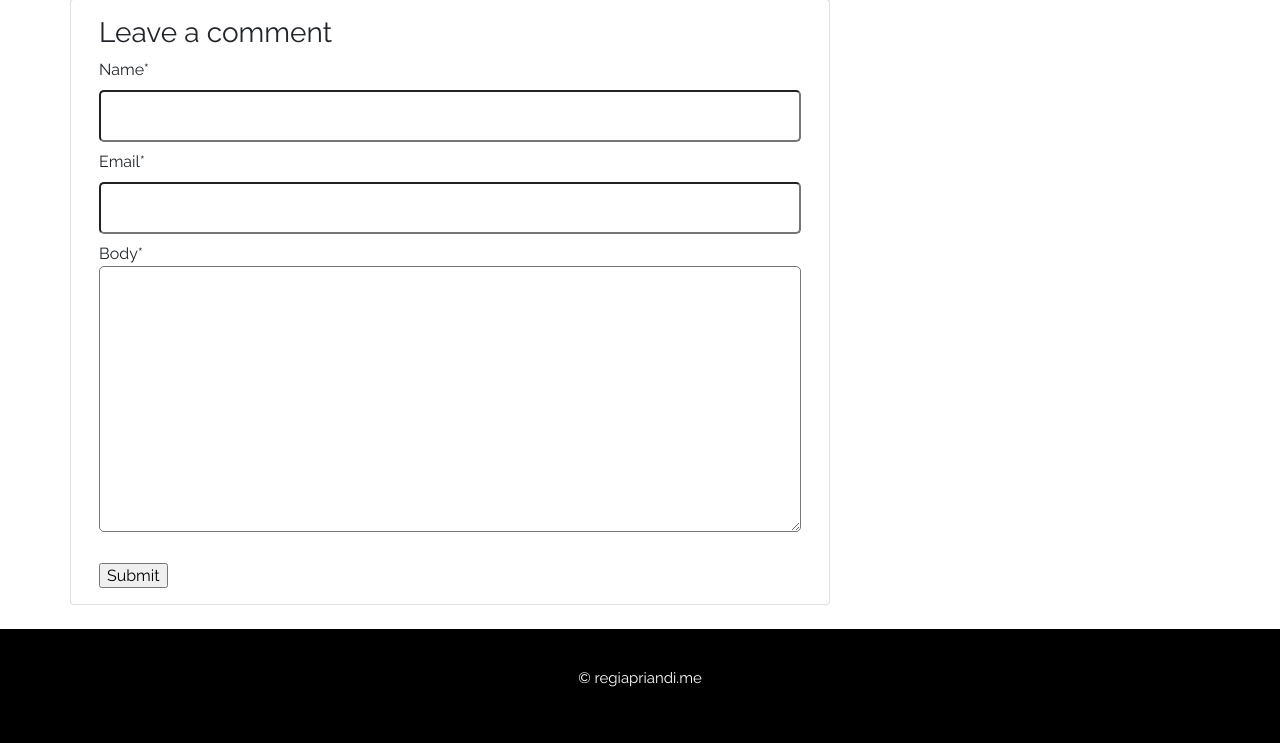
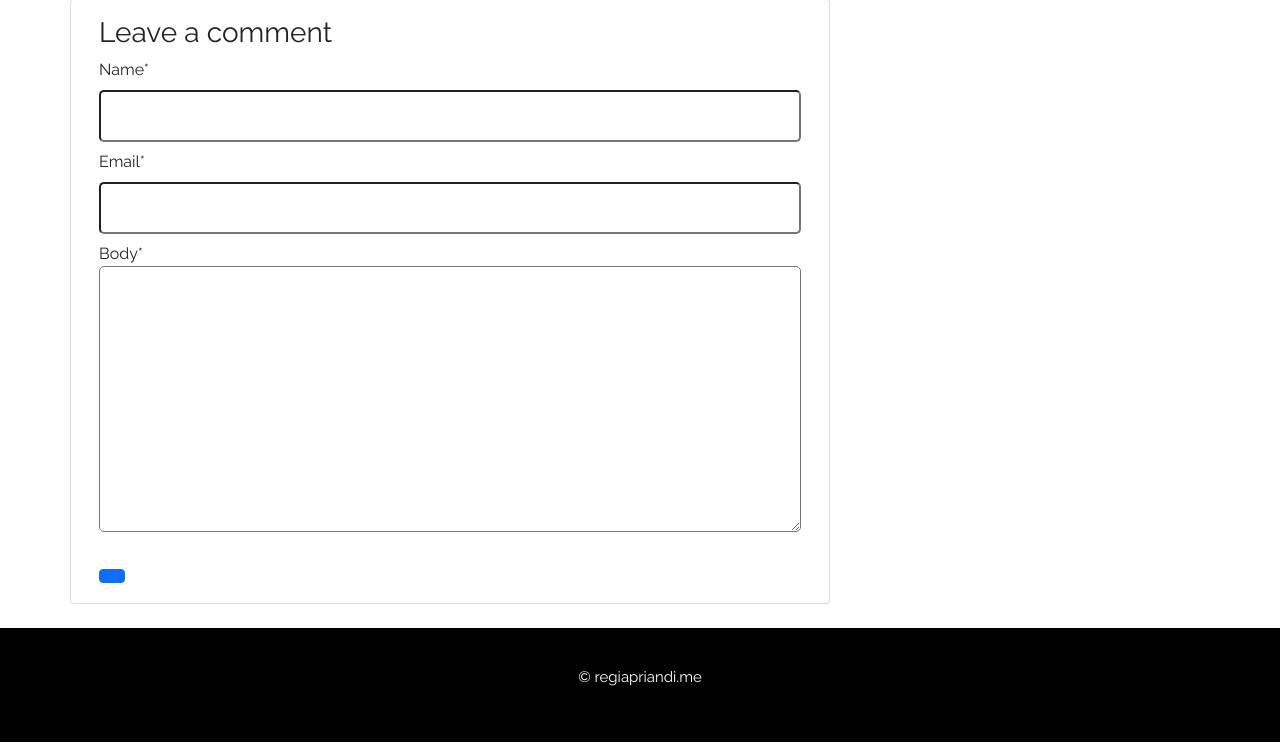
Before and after one commit to regiapriandi012/regiapriandi.me, a Django app: a page that uses webregi/templates/blog-detail.html in a window 1280 px wide. Shown: the part 779-1522 px from the top of the page. Run offline with Django 4.2, Linux system fonts and the light colour scheme; tables that the repository leaves empty hold one stand-in row (values such as "Sample post"); parts of the project's set-up code (start-up, migrations or seed data) failed here and were passed over; some libraries are stand-ins or nearby versions.

Commit message:
bismillah

```diff
--- a/webregi/templates/blog-detail.html
+++ b/webregi/templates/blog-detail.html
@@ -21,7 +21,9 @@
   <script async custom-element="amp-carousel" src="https://cdn.ampproject.org/v0/amp-carousel-0.1.js"></script>
   <script async custom-element="amp-auto-ads" src="https://cdn.ampproject.org/v0/amp-auto-ads-0.1.js">
   </script>
-  <!-- CSS only -->
+  <script async custom-element="amp-analytics" src="https://cdn.ampproject.org/v0/amp-analytics-0.1.js"></script>
+    <!-- CSS only
+    -->
   <!--<link href="https://cdn.jsdelivr.net/npm/bootstrap@5.2.0-beta1/dist/css/bootstrap.min.css" rel="stylesheet"
     integrity="sha384-0evHe/X+R7YkIZDRvuzKMRqM+OrBnVFBL6DOitfPri4tjfHxaWutUpFmBp4vmVor" crossorigin="anonymous">-->
   <!--<link href="{% static 'css/bootstrap.min.css' %}" rel="stylesheet">-->
@@ -30,6 +32,11 @@
   <meta name="title" content="{{ post.title }}">
   <meta name="keywords" content="{{ post.title }}">
   <meta name="description" content="{{post.content | striptags | truncatewords:150 }}">
+  <meta property="og:title" content="{{ post.title }}">
+  <meta property="og:site_name" content="RegiApriandiBlog">
+  <meta property="og:url" content="{% url 'post_detail' post.slug %}">
+  <meta property="og:description" content="{{ post.content | striptags | truncatewords:150  }}">
+  <meta property="og:type" content="article">
   <title>{{ post.title }} | Regi Apriandi Blog</title>
   <style amp-custom>
     form.amp-form-submit-success [submit-success],
@@ -3866,21 +3873,11 @@
             {% else %}
             <h3>Leave a comment</h3>
             {% load crispy_forms_tags %}
-            <form style="text-align: left; width: 100%;" class="p2" method="post" action-xhr="blog-detail.html">
+            <form style="text-align: left; width: 100%;" method="post" action-xhr="/post_detail/">
+              {% csrf_token %}
               {{ comment_form | crispy }}
-              {% csrf_token %}
               <br>
-              <input type="submit" value="Submit">
-              <div submit-success>
-                <template type="amp-mustache">
-                  Comment Submitted!.
-                </template>
-              </div>
-
-              <div submit-error>
-                <template type="amp-mustache">
-                  Error!, please try again.
-                </template>
+              <button type="submit" value="Submit" class="btn btn-primary">
             </form>
             {% endif %}
           </div>
```
